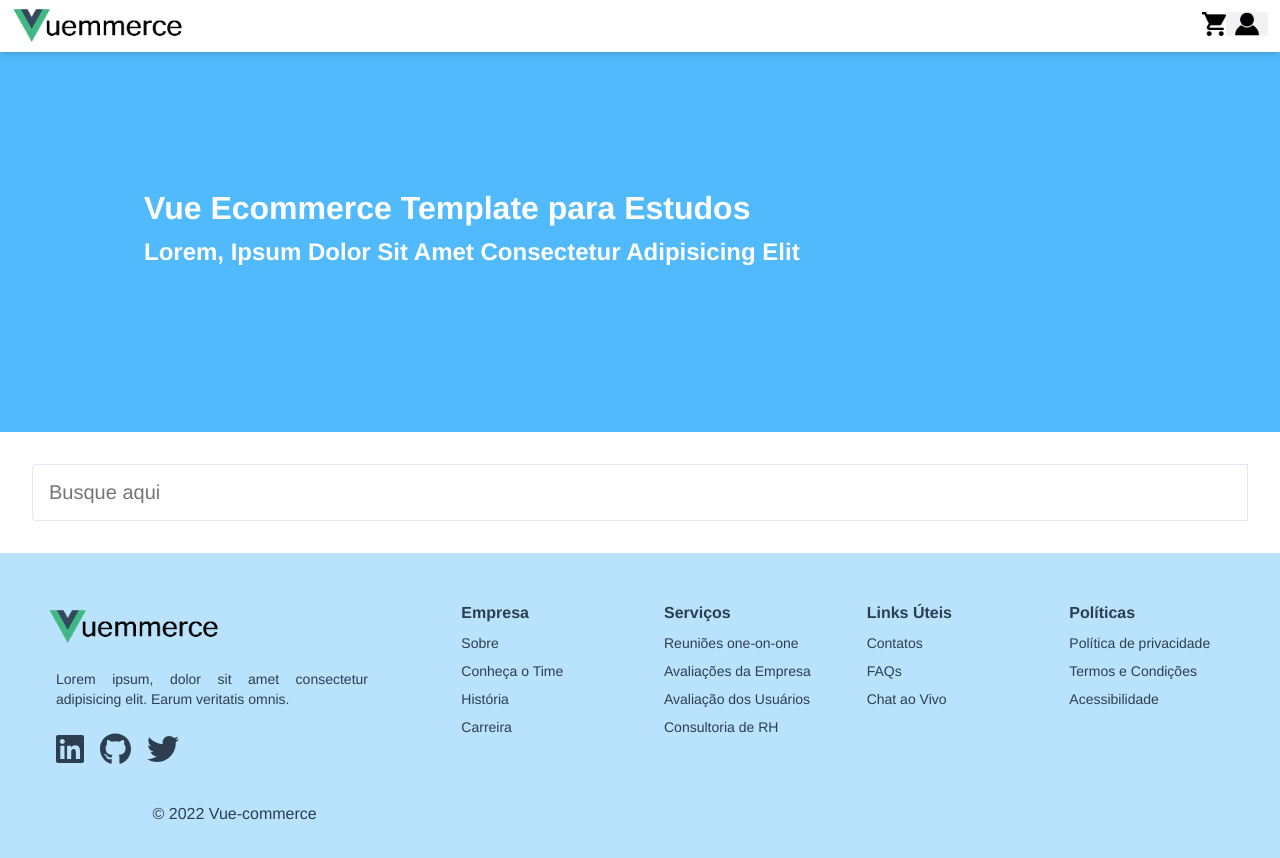
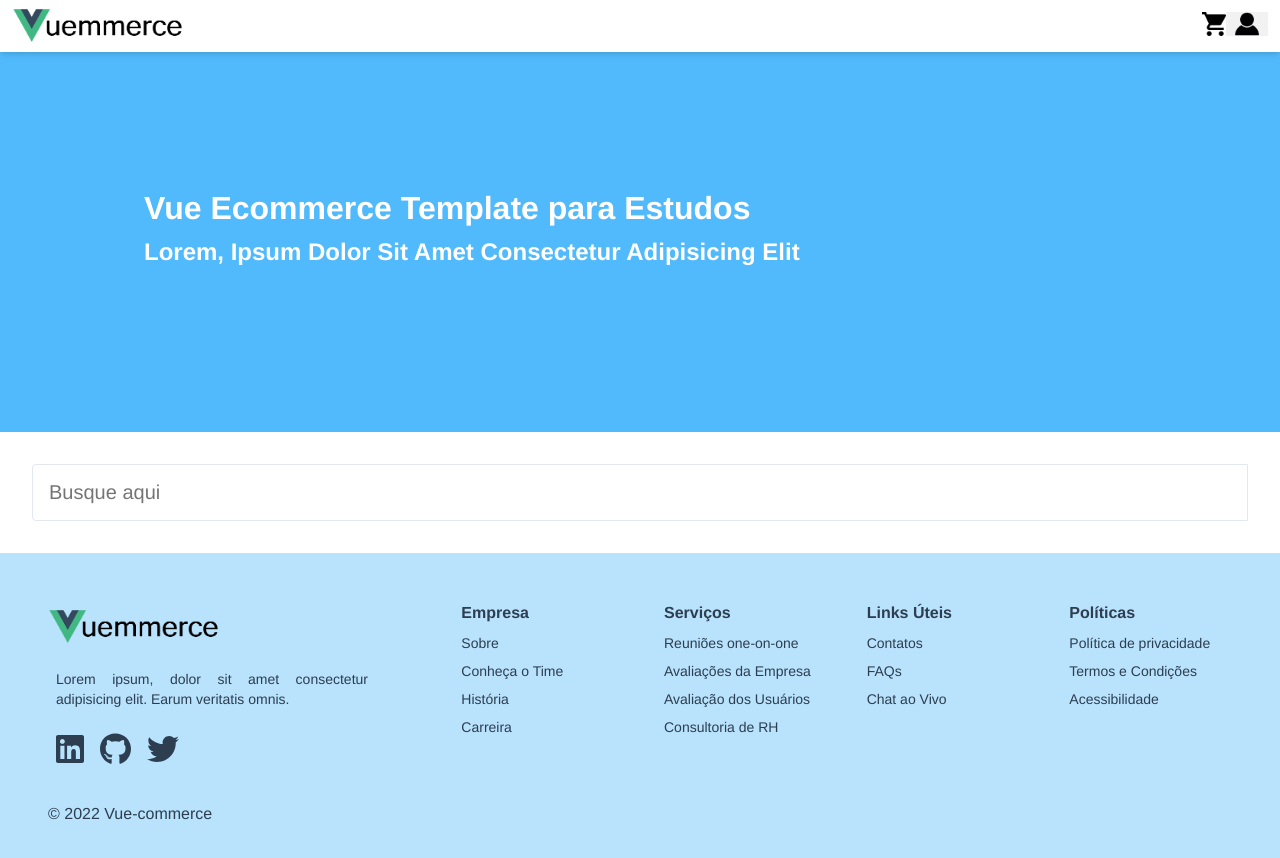
Before and after one commit to croesym/vue-commerce, a Vue app: page / in a window 1280 px wide. Shown: the top 858 px of the page. Built offline with nearby package versions, Linux system fonts and the light colour scheme.

Commit message:
Modificações gerais no plugin Vite

```diff
--- a/package.json
+++ b/package.json
@@ -6,7 +6,8 @@
     "dev": "vite",
     "build": "vite build",
     "preview": "vite preview",
-    "lint": "eslint . --ext .vue,.js,.jsx,.cjs,.mjs --fix --ignore-path .gitignore"
+    "lint": "eslint . --ext .vue,.js,.jsx,.cjs,.mjs --fix --ignore-path .gitignore",
+    "host": "vite --host"
   },
   "dependencies": {
     "@fortawesome/fontawesome-svg-core": "^6.2.1",
--- a/src/App.vue
+++ b/src/App.vue
@@ -40,7 +40,6 @@ export default {
 #app {
   -webkit-font-smoothing: antialiased;
   -moz-osx-font-smoothing: grayscale;
-  text-align: center;
   color: #2c3e50;
 }
 
--- a/vite.config.js
+++ b/vite.config.js
@@ -11,4 +11,7 @@ export default defineConfig({
       "@": fileURLToPath(new URL("./src", import.meta.url)),
     },
   },
+  server: {
+    host: "127.0.0.1",
+  },
 });
```
